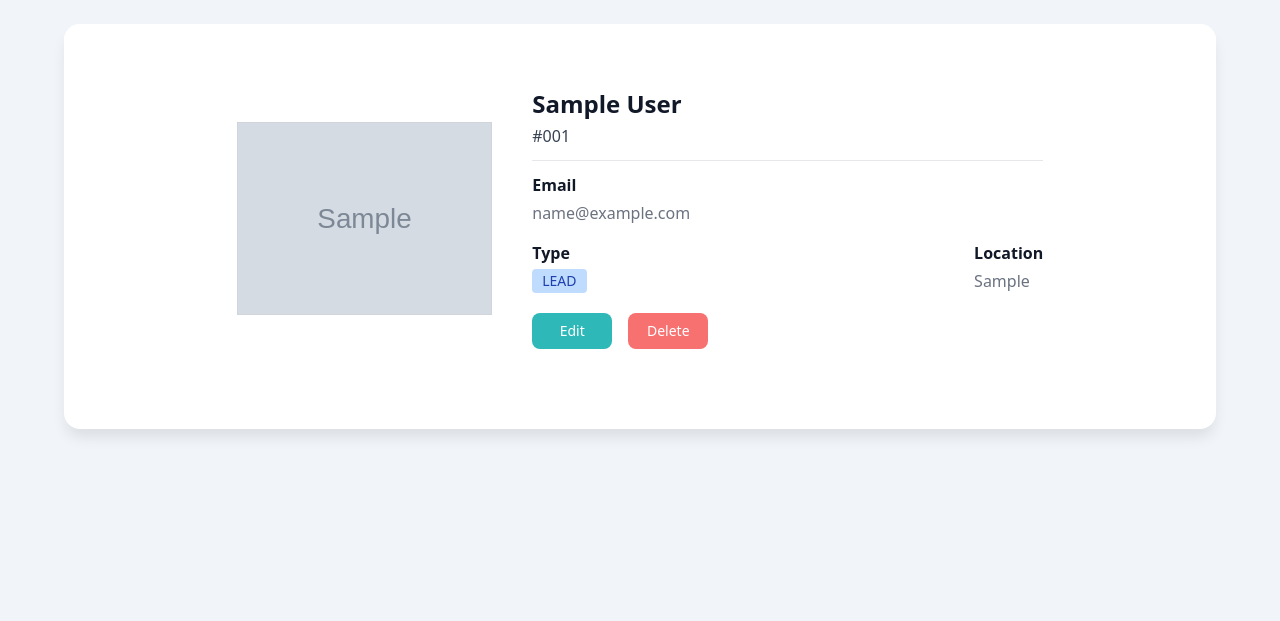
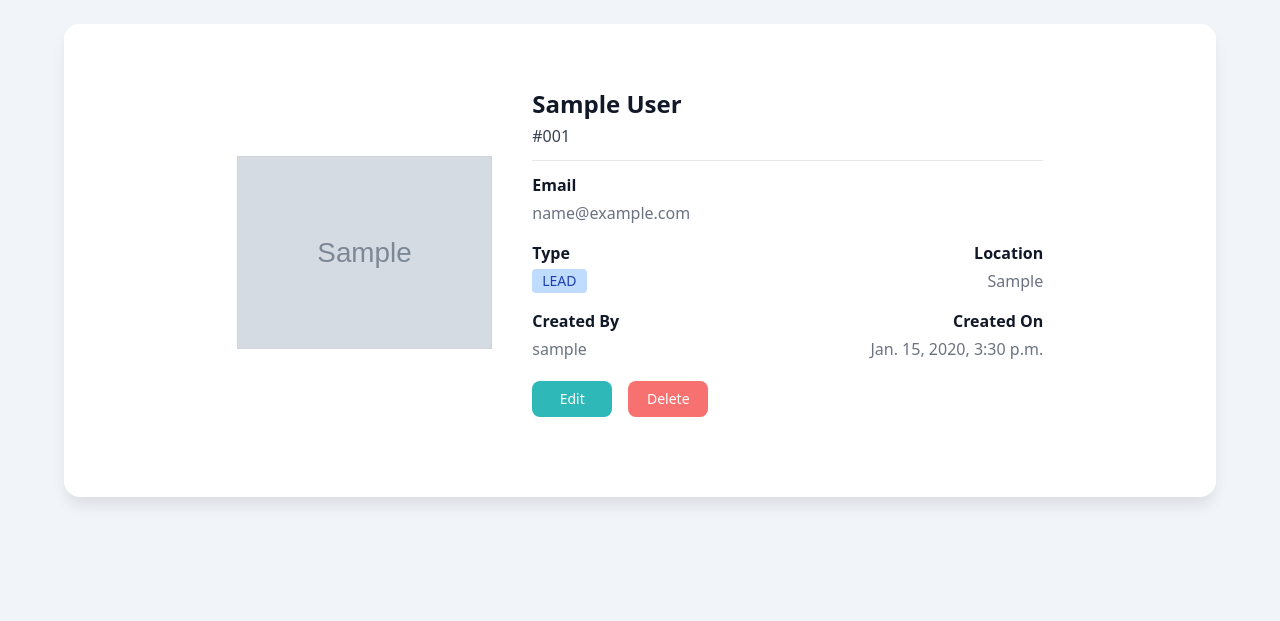
Before and after one commit to Shreehar-KE/django-crm, a Django app: page /contact/00000000-0000-0000-0000-000000000001/ in a window 1280 px wide. Shown: the part 64-685 px from the top of the page. Run offline with Django 5.2, Linux system fonts and the light colour scheme; tables that the repository leaves empty hold one stand-in row (values such as "Sample post"); grey boxes marked "Sample" are stand-in pictures; some libraries are stand-ins or nearby versions.

Commit message:
add CustomUser to contact model

```diff
--- a/a_contacts/models.py
+++ b/a_contacts/models.py
@@ -1,5 +1,6 @@
 import uuid
 from django.db import models
+from django.conf import settings
 from django.core.validators import FileExtensionValidator, validate_email
 from django.urls import reverse
 from imagekit.models import ImageSpecField
@@ -38,6 +39,7 @@ class Contact(models.Model):
     )
     date_time_added = models.DateTimeField(auto_now_add=True, editable=False)
     name = models.CharField(max_length=512, null=True, blank=True, editable=False)
+    created_by = models.ForeignKey(settings.AUTH_USER_MODEL, on_delete=models.SET_NULL, null=True, blank=True)
 
     class Meta:
         ordering = ["name"]
--- a/a_contacts/views.py
+++ b/a_contacts/views.py
@@ -3,6 +3,7 @@ import random
 import urllib
 
 from django.contrib import messages
+from django.contrib.auth.mixins import LoginRequiredMixin
 from django.core.exceptions import ValidationError
 from django.db.models import Q
 from django.http import HttpRequest, HttpResponse, JsonResponse
@@ -158,11 +159,15 @@ class DashboardView(ListView):
         return context
 
 
-class ContactCreateView(MessageMixin, CreateView):
+class ContactCreateView(LoginRequiredMixin, MessageMixin, CreateView):
     form_class = ContactForm
     template_name = "a_contacts/contact_create.html"
     success_message = "Contact created successfully"
     error_message = "Failed to create contact"
+
+    def form_valid(self, form):
+        form.instance.created_by = self.request.user
+        return super().form_valid(form)
 
 
 def fillContactForm(request):
--- a/templates/a_contacts/contact_detail.html
+++ b/templates/a_contacts/contact_detail.html
@@ -30,8 +30,20 @@
             {{ contact.type }}</dd>
         </div>
         <div>
-          <dt class="mb-2 font-semibold leading-none text-gray-900 ">Location</dt>
-          <dd class="mb-4 font-light text-gray-500 sm:mb-5 ">{{ contact.location }}</dd>
+          <dt class="mb-2 font-semibold leading-none text-gray-900 text-right">Location</dt>
+          <dd class="mb-4 font-light text-gray-500 sm:mb-5 text-right">{{ contact.location }}</dd>
+        </div>
+      </dl>
+      <dl class="flex items-center justify-between space-x-6">
+        <div>
+          <dt class="mb-2 font-semibold leading-none text-gray-900 ">Created By</dt>
+          <dd
+            class="mb-4 font-light text-gray-500 sm:mb-5">
+            {{ contact.created_by.username }}</dd>
+        </div>
+        <div>
+          <dt class="mb-2 font-semibold leading-none text-gray-900 text-right">Created On</dt>
+          <dd class="mb-4 font-light text-gray-500 sm:mb-5 text-right">{{ contact.date_time_added }}</dd>
         </div>
       </dl>
       <div class="flex items-center space-x-4">
```
